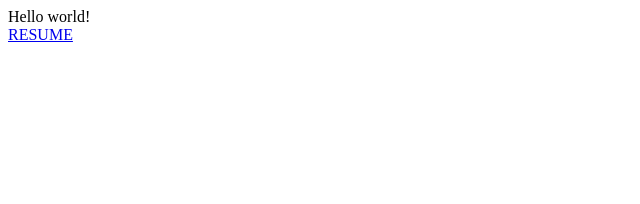
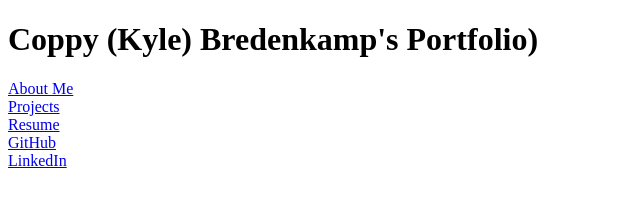
Before and after one commit to Coppyhop/coppyhop-com, a plain HTML site: page index.html in a window 1280 px wide. Shown: the whole page, without its empty margins (0-640 px from the left). Drawn offline with Linux system fonts and the light colour scheme.

Commit message:
Homepage has basic links, pages created

```diff
--- a/index.html
+++ b/index.html
@@ -4,7 +4,13 @@
 		<title>Coppyhop.com</title>
 	</head>
 	<body>
-		<div>Hello world!</div>
-		<div><a href="Resume-Generator/resume.php">RESUME</a></div>
+		<h1>Coppy (Kyle) Bredenkamp's Portfolio)</h1>
+		<div>
+		<a href="about.html">About Me</a><br>
+		<a href="projects.html">Projects</a><br>
+		<a href="Resume-Generator/resume.php">Resume</a><br>
+		<a href="https://github.com/Coppyhop">GitHub</a><br>
+		<a href="https://www.linkedin.com/in/kyle-bredenkamp-44133416a/">LinkedIn</a><br>
+		</div>
 	</body>
 </html>
```
Also changed, not shown: about.html (added, +9 -0 lines), projects.html (added, +9 -0 lines).
